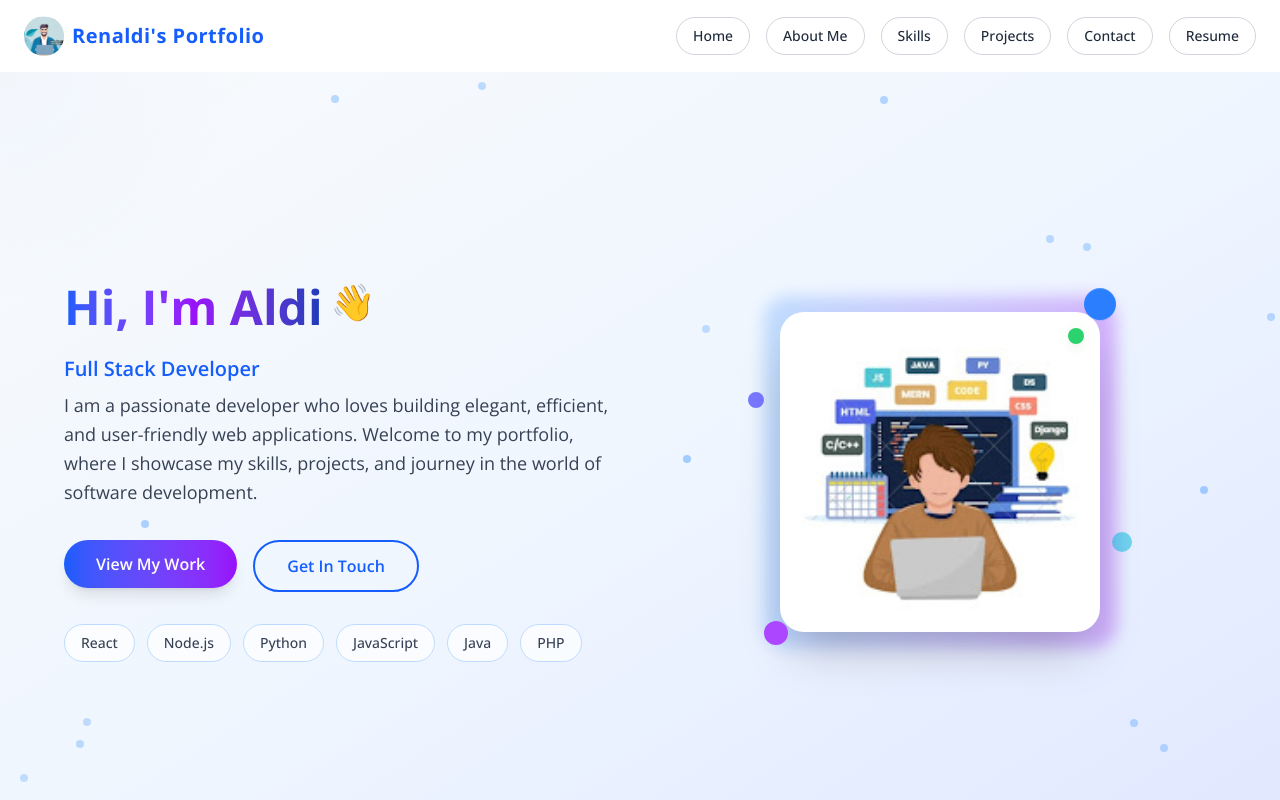
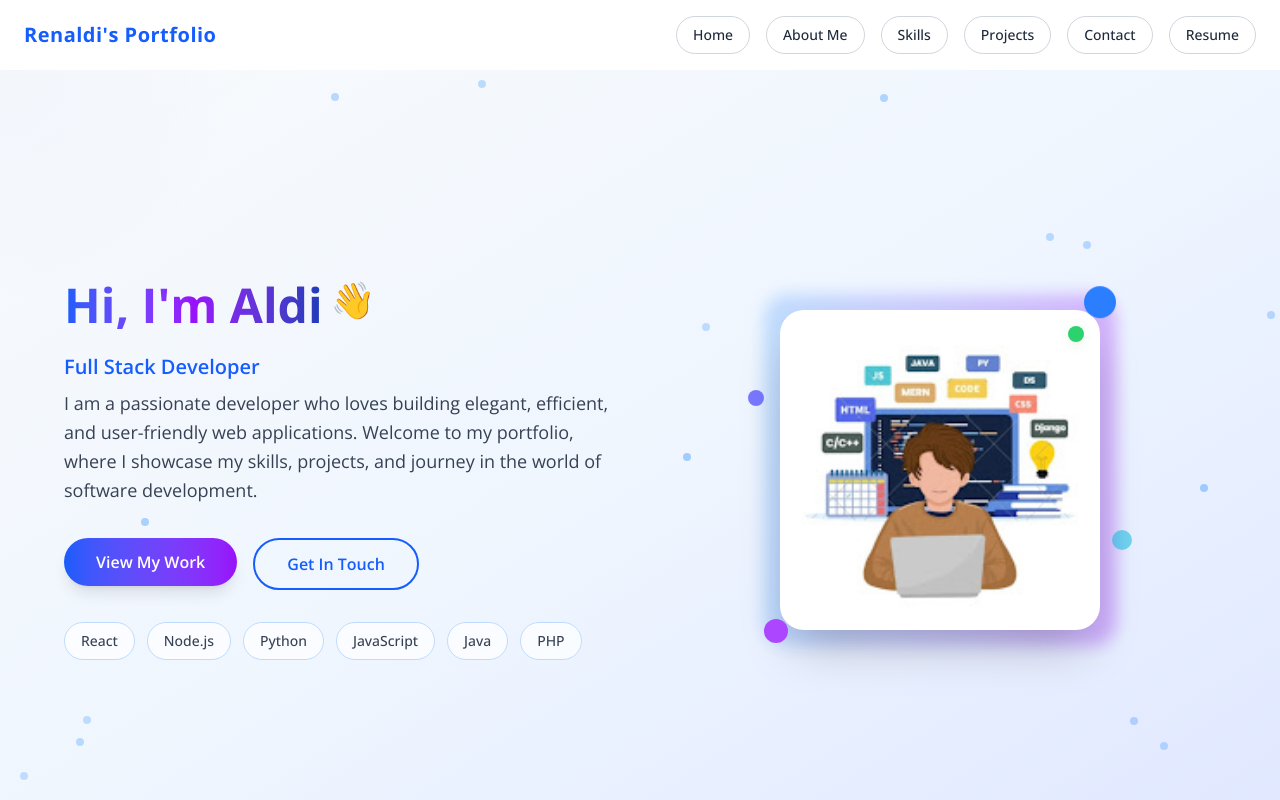
Before and after one commit to aldi1995/renaldi-portfolios, a React (Vite) app: page / in a window 1280 px wide. Shown: the top 800 px of the page. Built offline with nearby package versions, Linux system fonts and the light colour scheme.

Commit message:
Add files via upload

```diff
--- a/src/Navbar/Navbar.jsx
+++ b/src/Navbar/Navbar.jsx
@@ -10,11 +10,6 @@ const Navbar = () => {
       <div className="max-w-7xl mx-auto px-6 py-4 flex justify-between items-center">
         {/* Logo + Title */}
         <div className="flex items-center space-x-2">
-          <img
-            src="/aab.jpg"
-            alt="Logo"
-            className="h-10 w-10 rounded-full object-cover"
-          />
           <h1 className="text-lg md:text-xl font-bold text-blue-600 tracking-wide">
             Renaldi's Portfolio
           </h1>
```
